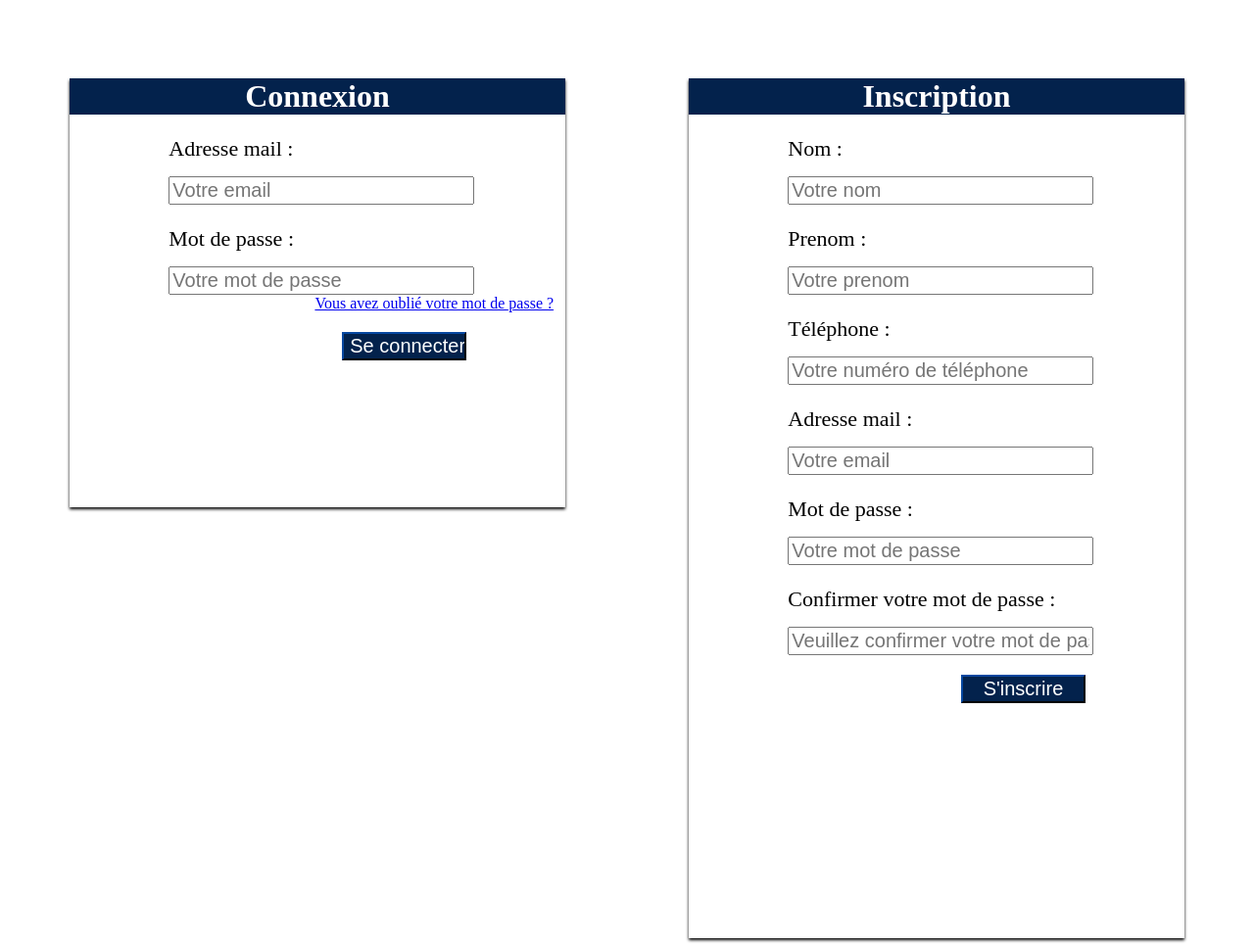
After one commit to Dje-Walid/Site-Coelembier, a PHP site: page /Vue/v_connexion.php in a window 1280 px wide. The commit adds this page. Shown: the whole page at 98% size. Run offline with PHP 8.4, Linux system fonts and the light colour scheme.

Commit message:
Connexion / Inscription + BDD

```diff
--- /dev/null
+++ b/Controleur/c_profil.php
@@ -0,0 +1,6 @@
+<?php
+
+function profil(){
+    require("./Modele/m_profil.php");
+    require("./Vue/v_profil.php");
+}
--- /dev/null
+++ b/Vue/css/connexion.css
@@ -0,0 +1,76 @@
+.page {
+    display: grid;
+    grid-template-columns: repeat(2, 1);
+    margin-top: 80px;
+}
+
+.page h1 {
+    text-align: center;
+    margin-top: -0px;
+    background-color: #03224C;
+    color: white;
+}
+
+.page p {
+    margin-left: 20%;
+    font-size: 22px;
+}
+
+.valueCo {
+    font-size: 20px;
+    margin-left: 20%;
+    margin-top: -10px;
+    width: 60%;
+    height: 13%;
+}
+
+.value {
+    font-size: 20px;
+    margin-left: 20%;
+    margin-top: -10px;
+    width: 60%;
+    height: 9.6%;
+}
+
+.btnCo {
+    font-size: 20px;
+    margin-left: 55%;
+    margin-top: 20px;
+    height: 13%;
+    width: 25%;
+    background-color: #03224C;
+    color: white;
+    border-color: #03224C;
+}
+
+.btnIns {
+    font-size: 20px;
+    margin-left: 55%;
+    margin-top: 20px;
+    height: 9.6%;
+    width: 25%;
+    background-color: #03224C;
+    color: white;
+    border-color: #03224C;
+}
+
+.connexion {
+    grid-column: 1;
+    margin-right: 10%;
+    margin-left: 10%;
+    margin-bottom: 440px ;
+    box-shadow: 0px 2px 3px black;
+}
+
+
+.inscription {
+    grid-column:2;
+    margin-right:10%;
+    margin-left: 10%;
+    padding-bottom: 240px;
+    box-shadow: 0px 2px 3px black;
+}
+
+.mdpOublie{
+    margin-left: 49.5%;
+}
--- /dev/null
+++ b/Vue/v_connexion.php
@@ -0,0 +1,71 @@
+<!DOCTYPE html>
+<html lang="fr">
+<head>
+    <meta charset="UTF-8">
+    <meta name="viewport" content="width=device-width, initial-scale=1.0">
+    <link rel="stylesheet" type="text/css" href="./Vue/css/connexion.css">
+
+    <title>Connexion / Inscription</title>
+</head>
+<body>
+
+    <div class="page">
+
+        <div class="connexion">
+            <h1>Connexion</h1>
+
+            <form action="index.php?controle=c_connexion&action=userExist" method="post">
+
+                <p>Adresse mail :</p>
+                <input class="valueCo" type="mail" name="mailCo" placeholder="Votre email" required >
+
+                <p>Mot de passe :</p>
+                <input class="valueCo" type="password" name="mdpCo" placeholder="Votre mot de passe" required >
+
+                <br>
+
+                <a class="mdpOublie" href="#">Vous avez oublié votre mot de passe ?</a>
+
+                <br>
+
+                <input class="btnCo" type="submit" name="formConnexion" value="Se connecter">
+
+
+            </form>
+
+        </div>
+
+        <div class="inscription">
+            <h1>Inscription</h1>
+
+
+            <form action="index.php?controle=c_connexion&action=userCrea" method="post">
+
+                <p>Nom :</p>
+                <input class="value" type="text" name="nomIns" placeholder="Votre nom" required >
+
+                <p>Prenom :</p>
+                <input class="value" type="text" name="prenomIns" placeholder="Votre prenom" required >
+
+                <p>Téléphone :</p>
+                <input class="value" type="text" name="telephoneIns" placeholder="Votre numéro de téléphone" required >
+
+                <p>Adresse mail :</p>
+                <input class="value" type="mail" name="mailIns" placeholder="Votre email" required >
+
+                <p>Mot de passe :</p>
+                <input class="value" type="password" name="mdpIns" placeholder="Votre mot de passe" required >
+
+                <p>Confirmer votre mot de passe :</p>
+                <input class="value" type="password" name="mdpConfIns" placeholder="Veuillez confirmer votre mot de passe" required >
+
+                <br>
+
+                <input class="btnIns" type="submit" name="formInscription" value="S'inscrire">
+
+            </form>
+        </div>
+
+    </div>
+
+</body>
--- a/dumb_db/aphb.sql
+++ b/dumb_db/aphb.sql
@@ -9,6 +9,7 @@ CREATE TABLE Adherents(
    prenomAdherent VARCHAR(50) NOT NULL,
    telephoneAdherent VARCHAR(50),
    mailAdherent VARCHAR(50),
+   mdpAdherent VARCHAR(50) NOT NULL,
    paiementAdherent INT NOT NULL,
    isAdmin INT NOT NULL,
    PRIMARY KEY(idAdherent)
```
Also changed, not shown: Controleur/c_aphb.php (added, +11 -0 lines), Controleur/c_connexion.php (added, +42 -0 lines), Modele/m_accueil.php (deleted, +0 -24 lines), Modele/m_connexion.php (added, +48 -0 lines), Vue/v_header.php (+8 -0 lines), Modele/m_profil.php (added), Vue/v_profil.php (added).
